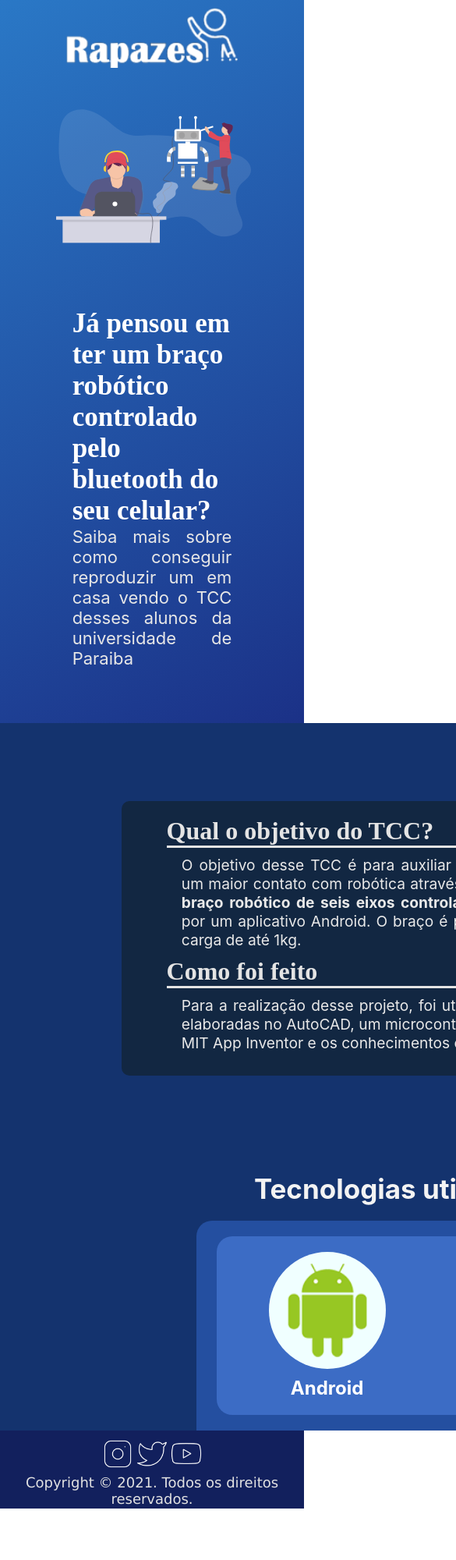
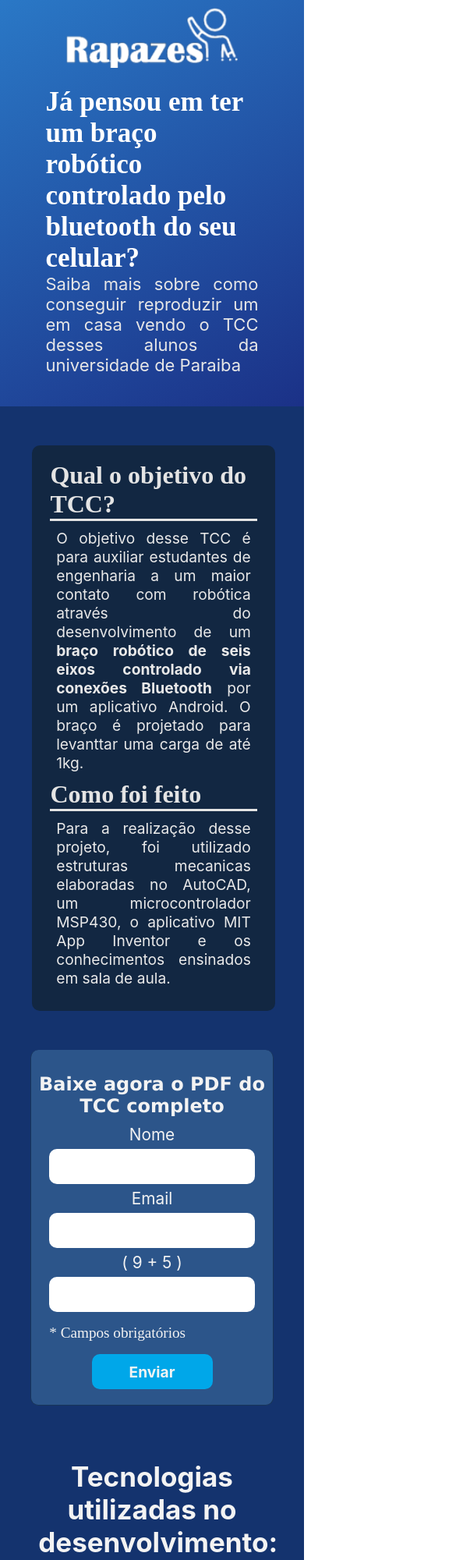
Before and after one commit to TheFlaamer/landing-TCC, a plain HTML site: page index.html in a window 390 px wide. Shown: the top 2000 px of the page at 78% size, 585 px wide, since content can reach past the window. Before the commit the page ends 1934 px from the top, so only its background shows below. Drawn offline with Linux system fonts and the light colour scheme.

Commit message:
add responsive

```diff
--- a/css/styles.css
+++ b/css/styles.css
@@ -8,7 +8,6 @@ html, body {
     height: 100%;
 }
 .center{
-    max-width: 1280px;
     width: 100%;
     margin: 0 auto;
     text-align: center;
@@ -20,8 +19,8 @@ html, body {
     clear: both;
 }
 .conteudoPrincipal, .conteudoSecundario {
-    width: 1400px;
     background-color: #14336e;
+    width: 70%;
     margin: 0 auto;
 }
 .conteudoPrincipal {
@@ -32,7 +31,8 @@ header {
     background-image: linear-gradient(150deg, #2a78c6, #1b3187)
 }
 .header img#logo {
-    width: 220px;
+    width: 90%;
+    max-width: 220px;
     margin: 10px 0;
 }
 .header {
@@ -70,23 +70,12 @@ header {
     margin: 0px 0 0 35px;
 }
 
-@media (max-width: 600px) {
-    .conteudoHeader p {
-        margin: 0;
-        width: 100%;
-    }
-    .conteudoHeader h1 {
-        margin: 0;
-        width: 100%;
-    }
-}
-
 .containerHeader div.conteudoHeader {
     display: inline-block;
     width: 70%;
     max-width: 710px;
     vertical-align: top;
-    margin: 40px 0;
+    margin: 0px 0;
 }
 /*conteudo*/
 .form {
@@ -98,7 +87,6 @@ header {
     border-radius: 15px;
     border-top-left-radius: 0;
     border-top-right-radius: 0;
-    min-width: 320px;
     margin: 0 auto;
     border-top: 0;
 }
@@ -124,9 +112,6 @@ header {
     padding: 10px;
     font-size: 16px;
 }
-#teste {
-    font-size: 50em;
-}
 .form h2 {
     font-family: Verdana, Geneva, Tahoma, sans-serif;
     padding: 30px 0 10px 0;
@@ -140,10 +125,10 @@ header {
     background-color: rgb(0, 167, 233);
     cursor: pointer;
     color: #f3f3f3;
+    outline: none;
     font-weight: bold;
 }
 .form input[type="submit"]:hover, .form input[type="submit"]:focus {
-    outline: none;
     background-color: #002958;
     color: rgb(245, 245, 245);
     transition: 300ms;
@@ -192,34 +177,19 @@ header {
 .tecnologias {
     width: 70%;
     margin: 0 auto;
-    border-radius: 20px;
+    border-radius: 10px;
     border-bottom-left-radius: 0;
     border-bottom-right-radius: 0;
     padding: 0 20px;
     background-color: #244fa0;
 }
 .tecnologias .box {
-    width: 33%;
+    width: 33.333%;
     background-color: #3c6cc5;
-    border-radius: 20px;
-    min-width: 250px;
+    /*min-width: 200px;*/
     padding: 20px 0;
     display: inline-block;
     margin: 20px -4px 20px 0;
-}
-.tecnologias .box:nth-child(1) {
-    border-top-right-radius: 0;
-    border-bottom-right-radius: 0;
-}
-.tecnologias .box:nth-child(2) {
-    border-top-right-radius: 0;
-    border-top-left-radius: 0;
-    border-bottom-left-radius: 0;
-    border-bottom-right-radius: 0;
-}
-.tecnologias .box:nth-child(3) {
-    border-top-left-radius: 0;
-    border-bottom-left-radius: 0;
 }
 .box .imgBox {
     width: 150px;
@@ -227,18 +197,23 @@ header {
     background-color: azure;
     border-radius: 90px;
     margin: 0px auto;
-    padding: 15px 0;
+    padding: 5px 0;
 }
 .box .imgBox img {
-    width: 120px;
-    height: 120px
+    width: 80%;
+    height: 80%;
+    margin: 10px 0
 }
 .box:nth-child(2) .imgBox {
     padding: 15px 3px 0 0;
 }
+.box:nth-child(2) .imgBox img{
+    margin: 0;
+}
 .box:nth-child(3) .imgBox img {
     width: 100px;
     height: 100px;
+    margin: 0;
 }
 .box:nth-child(3) .imgBox {
     padding: 20px 0;
@@ -271,3 +246,59 @@ footer p {
     height: 45px;
     transition: 300ms;
 }
+@media screen and (max-width: 1150px){
+    .conteudoPrincipal, .conteudoSecundario {
+        width: 100%;
+    }
+    .container {
+        width: 100%;
+        height: auto;
+    }
+    .containerHeader div:nth-child(1) {
+        display: none;
+    }
+    .containerHeader {
+        margin: 0;
+        width: 100%;
+    }
+    .conteudoHeader {
+        width: 100%;
+    }
+    .conteudoHeader p {
+        margin: 0;
+        width: 100%;
+    }
+    .conteudoHeader h1 {
+        margin: 0;
+        width: 100%;
+    }
+    .containerHeader div.conteudoHeader {
+        margin: 10px 0;
+    }
+    .conteudoMeio {
+        margin: 0px auto 50px auto;
+        padding: 20px 0;
+    }
+    .form {
+        width: 80%;
+        border-radius: 10px;
+    }
+    .tecnologias {
+        width: 80%;
+    }
+}
+@media screen and (max-width:794px){
+    .tecnologias .box {
+        margin: 20px -4px 20px 0;
+        width: 50%;
+    }
+    .tecnologias .box:last-of-type {
+        width: 100%;
+        margin-top: 0;
+    }
+}
+@media screen and (max-width:540px){
+    .tecnologias .box {
+        width: 100%;
+    }
+}
```
